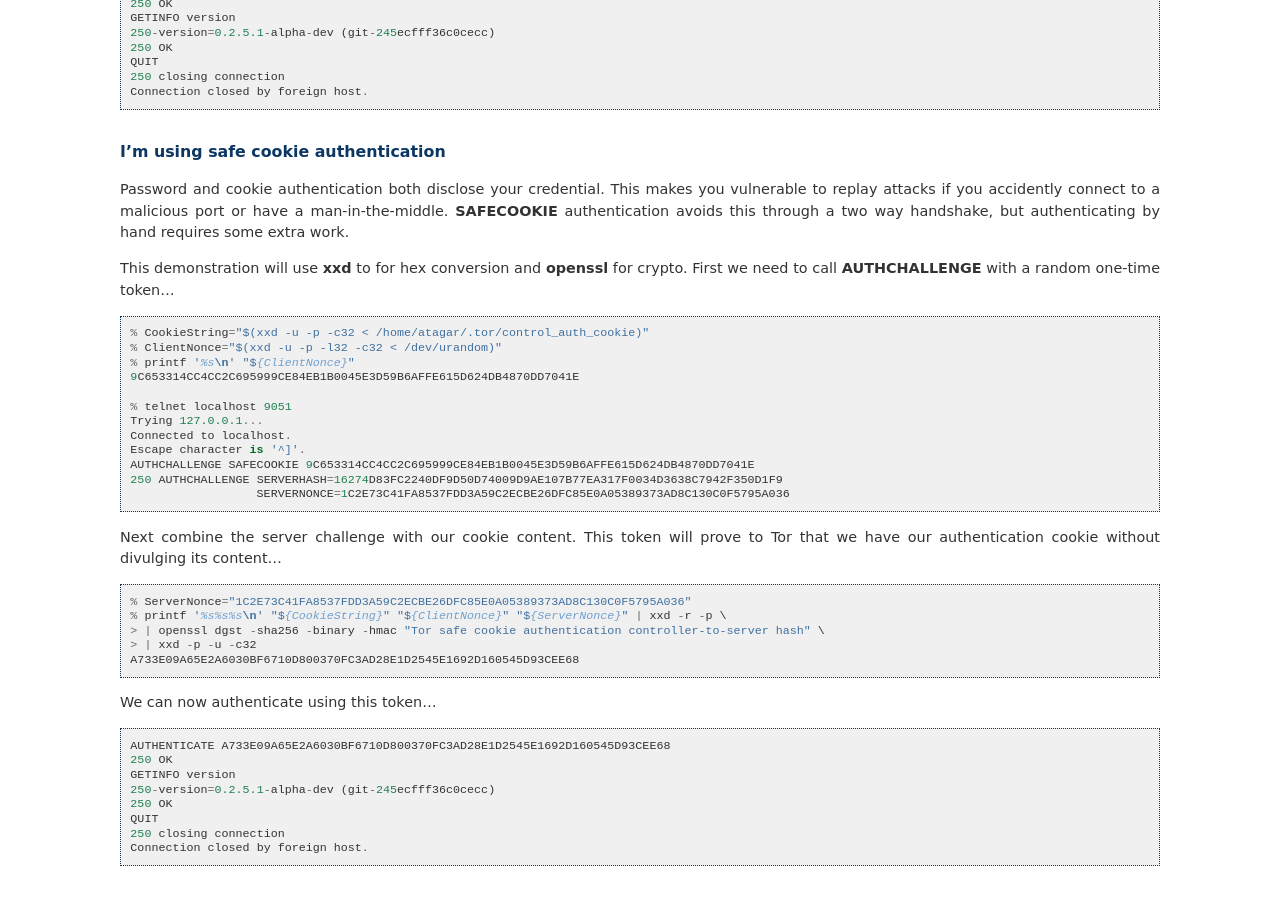
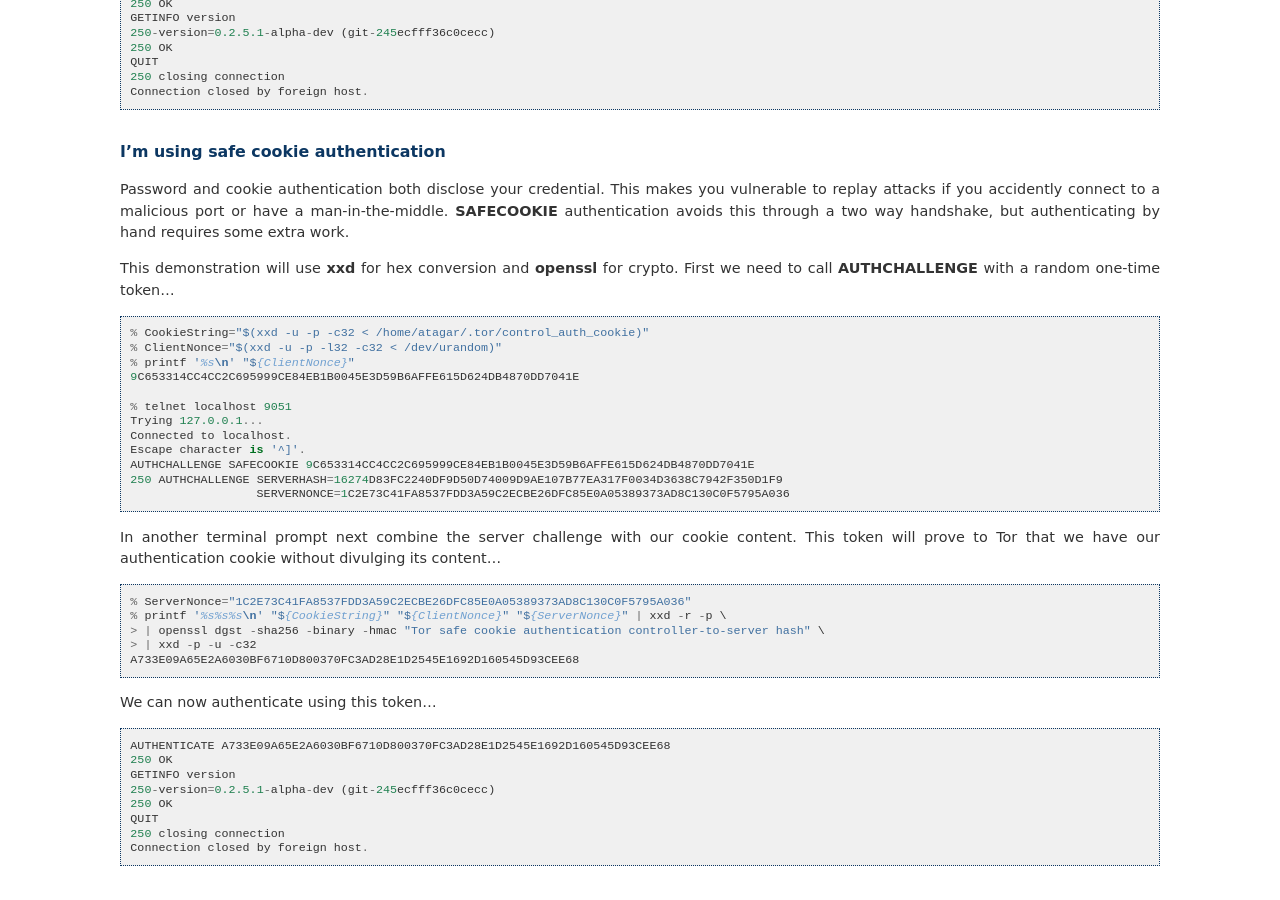
Before and after one commit to torproject/stem, a Sphinx documentation site: the page built from docs/faq.rst, in a window 1280 px wide and 900 px high, scrolled down 2963 px. Built offline with Sphinx 7.4.7, drawn with Linux system fonts in a browser that asks for light colours.

Commit message:
Adjust safecookie faq wording
Couple small tweaks suggested by wagon:

  https://trac.torproject.org/projects/tor/ticket/28300#comment:11

```diff
--- a/docs/faq.rst
+++ b/docs/faq.rst
@@ -213,7 +213,7 @@
 or have a man-in-the-middle. **SAFECOOKIE** authentication avoids this through
 a two way handshake, but authenticating by hand requires some extra work.
 
-This demonstration will use **xxd** to for hex conversion and **openssl** for
+This demonstration will use **xxd** for hex conversion and **openssl** for
 crypto. First we need to call **AUTHCHALLENGE** with a random one-time token...
 
 ::
@@ -231,9 +231,9 @@
   250 AUTHCHALLENGE SERVERHASH=16274D83FC2240DF9D50D74009D9AE107B77EA317F0034D3638C7942F350D1F9
                     SERVERNONCE=1C2E73C41FA8537FDD3A59C2ECBE26DFC85E0A05389373AD8C130C0F5795A036
 
-Next combine the server challenge with our cookie content. This token will
-prove to Tor that we have our authentication cookie without divulging its
-content...
+In another terminal prompt next combine the server challenge with our cookie
+content. This token will prove to Tor that we have our authentication cookie
+without divulging its content...
 
 ::
 
```
